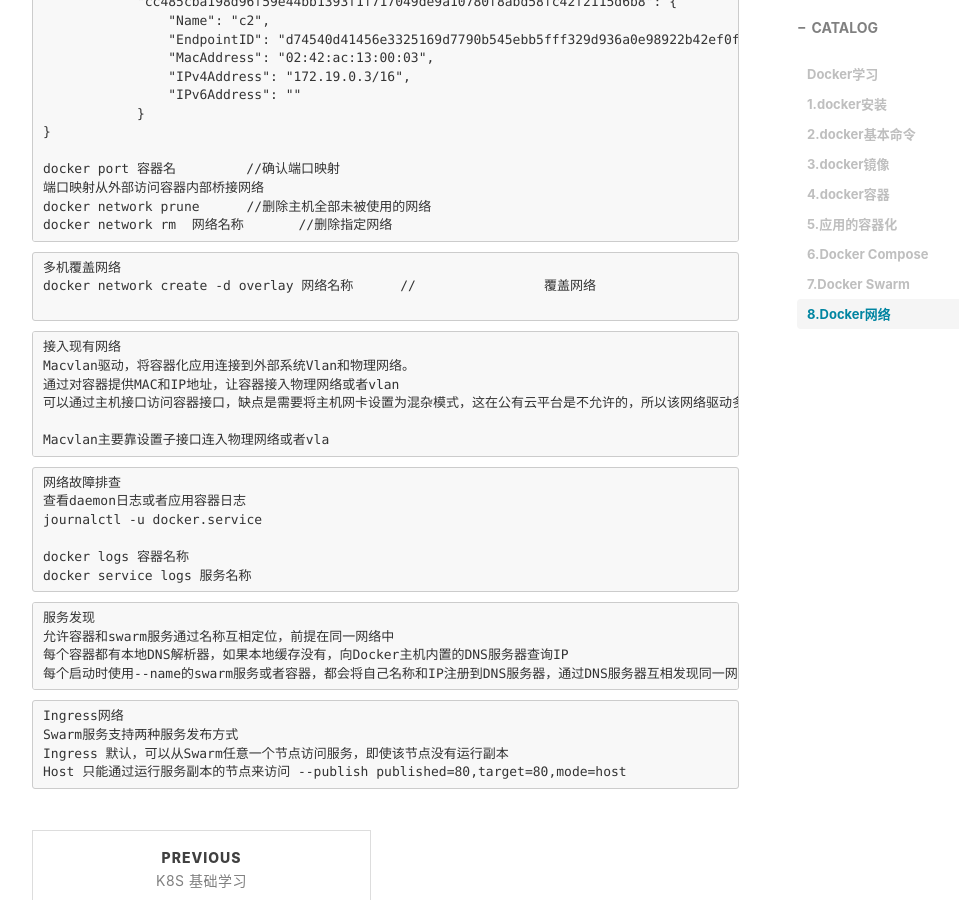
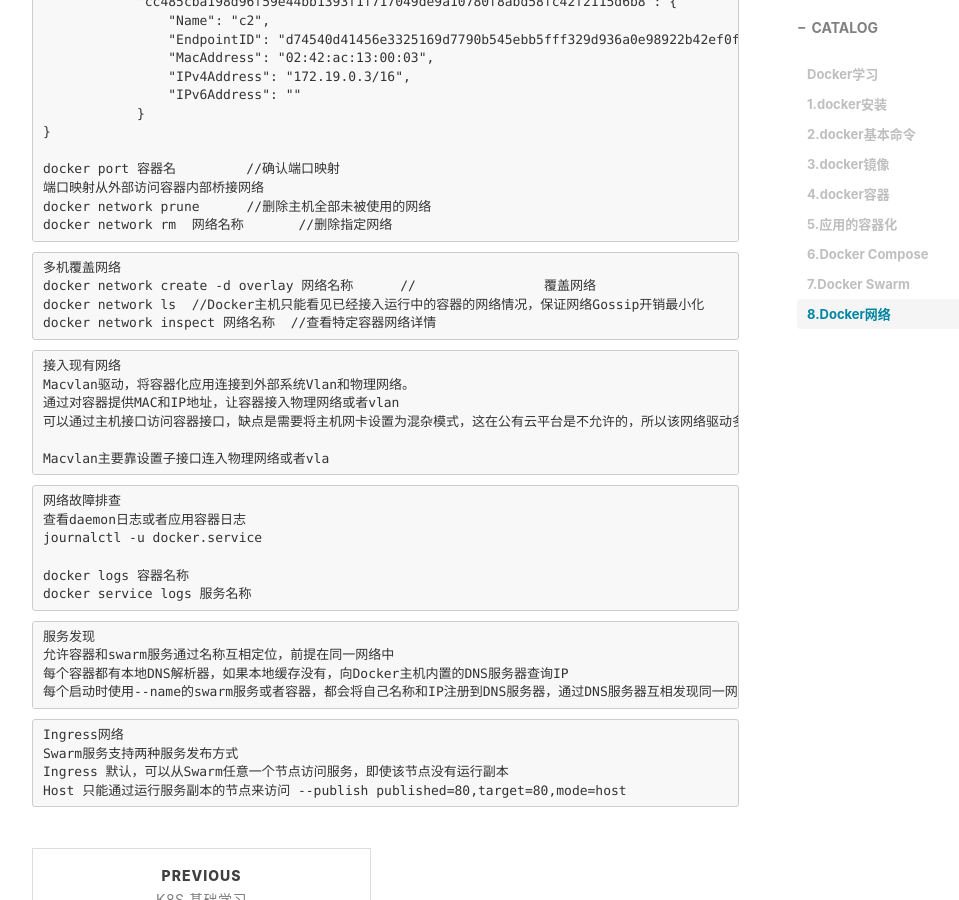
Before and after one commit to wangyang1996/wangyang1996.github.io, a Jekyll site: the page built from _posts/2024-8-31-docker.md, in a window 1280 px wide and 900 px high, scrolled down 8835 px. Shown: the whole window, without its empty margins (233-1192 px from the left). Built offline with Jekyll 4.4.1, drawn with Linux system fonts in a browser that asks for light colours; nearby versions of some CDN libraries; comment, search, counter and statistics services are not loaded.

Commit message:
modify docker.md

````diff
--- a/_posts/2024-8-31-docker.md
+++ b/_posts/2024-8-31-docker.md
@@ -456,7 +456,8 @@ docker network rm  网络名称       //删除指定网络
 ```
 多机覆盖网络
 docker network create -d overlay 网络名称      //		覆盖网络
-
+docker network ls  //Docker主机只能看见已经接入运行中的容器的网络情况，保证网络Gossip开销最小化
+docker network inspect 网络名称  //查看特定容器网络详情
 ```
 
 ```
````
